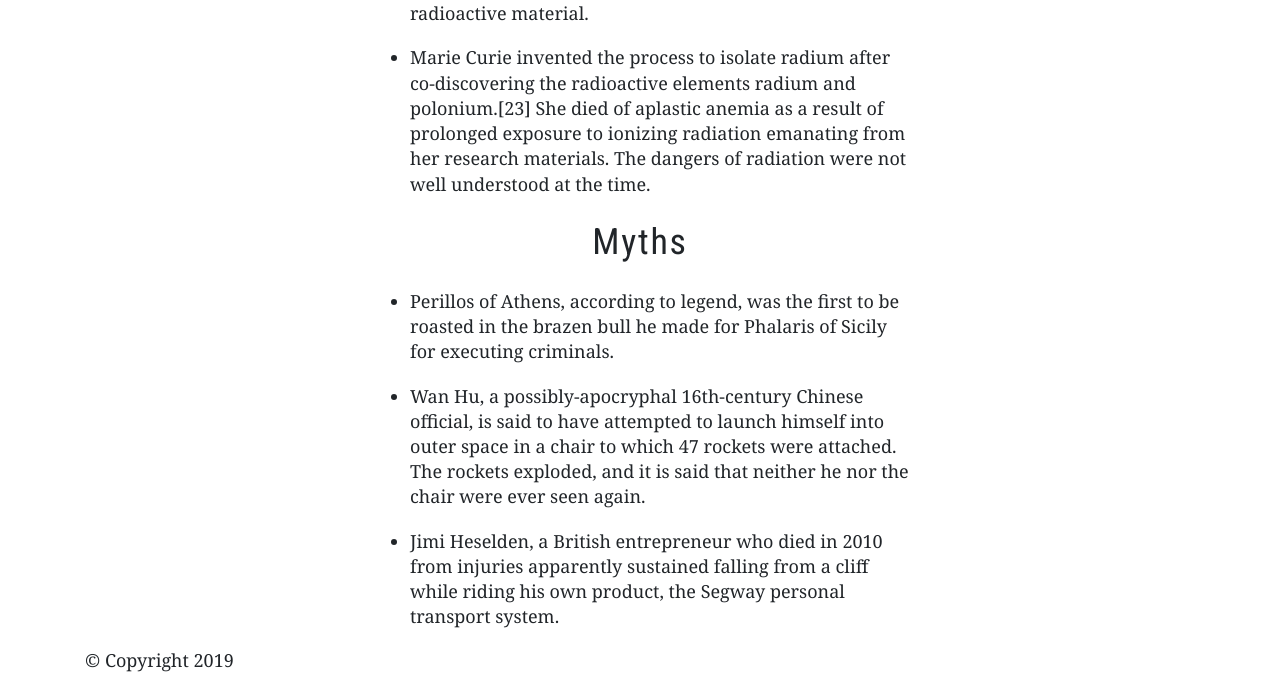
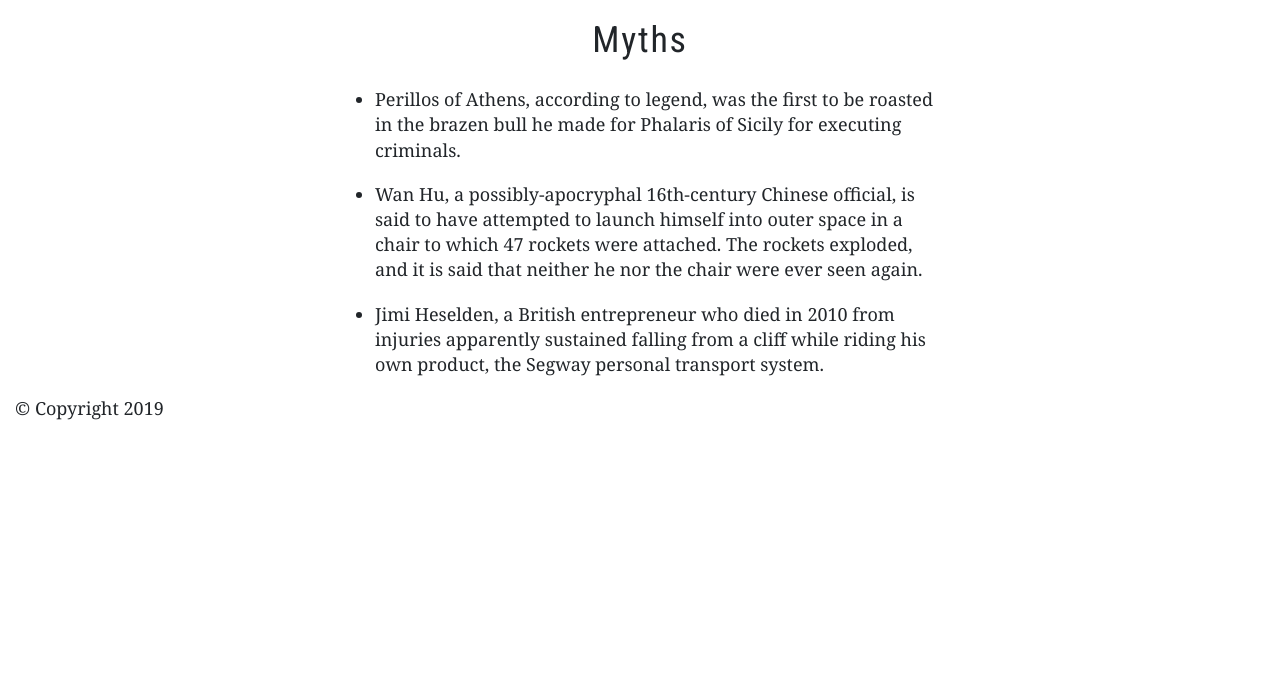
Before and after one commit to SalinasJason/COMP001B.Assignment6, a plain HTML site: page index.html in a window 1280 px wide. Shown: the part 2093-2767 px from the top of the page. After the commit the page ends 2515 px from the top, so only its background shows below. Drawn offline with nearby package versions, Linux system fonts and the light colour scheme.

Commit message:
changed container to container-fluid

```diff
--- a/index.html
+++ b/index.html
@@ -12,7 +12,7 @@
 </head>
 
 <body>
-	<div id="header-container" class="container"> <!-- The class="container" provides a responsive fixed container -->
+	<div id="header-container" class="container-fluid"> <!-- The class="container-fluid" provides a full-width container that spans the entire width of the viewport -->
 		<div class="row"> <!-- Adds a row for the grid -->
 			<div class="col-12"> <!-- Takes up the whole column width -->
 				<header>
@@ -21,7 +21,7 @@
 			</div>
 		</div>
 	</div>
-	<div id="main-container" class="container"> <!-- The class="container" provides a responsive fixed container -->
+	<div id="main-container" class="container-fluid"> <!-- The class="container-fluid" provides a full-width container that spans the entire width of the viewport -->
 		<div class="row"> <!-- Adds a row for the grid -->
 			<div class="col-3"> <!-- Column that spans 3 out of 12 columns, 3 columns = 1/4 of the total width -->
 				<nav>
@@ -179,7 +179,7 @@
 			</div>
 		</div>
 	</div>
-	<div id="footer-container" class="container"> <!-- The class="container" provides a responsive fixed container -->
+	<div id="footer-container" class="container-fluid"> <!-- The class="container-fluid" provides a full-width container that spans the entire width of the viewport -->
 		<div class="row"> <!-- Adds a row for the grid -->
 			<div class="col-12"> <!-- Takes up the whole column width -->
 				<footer>
```
